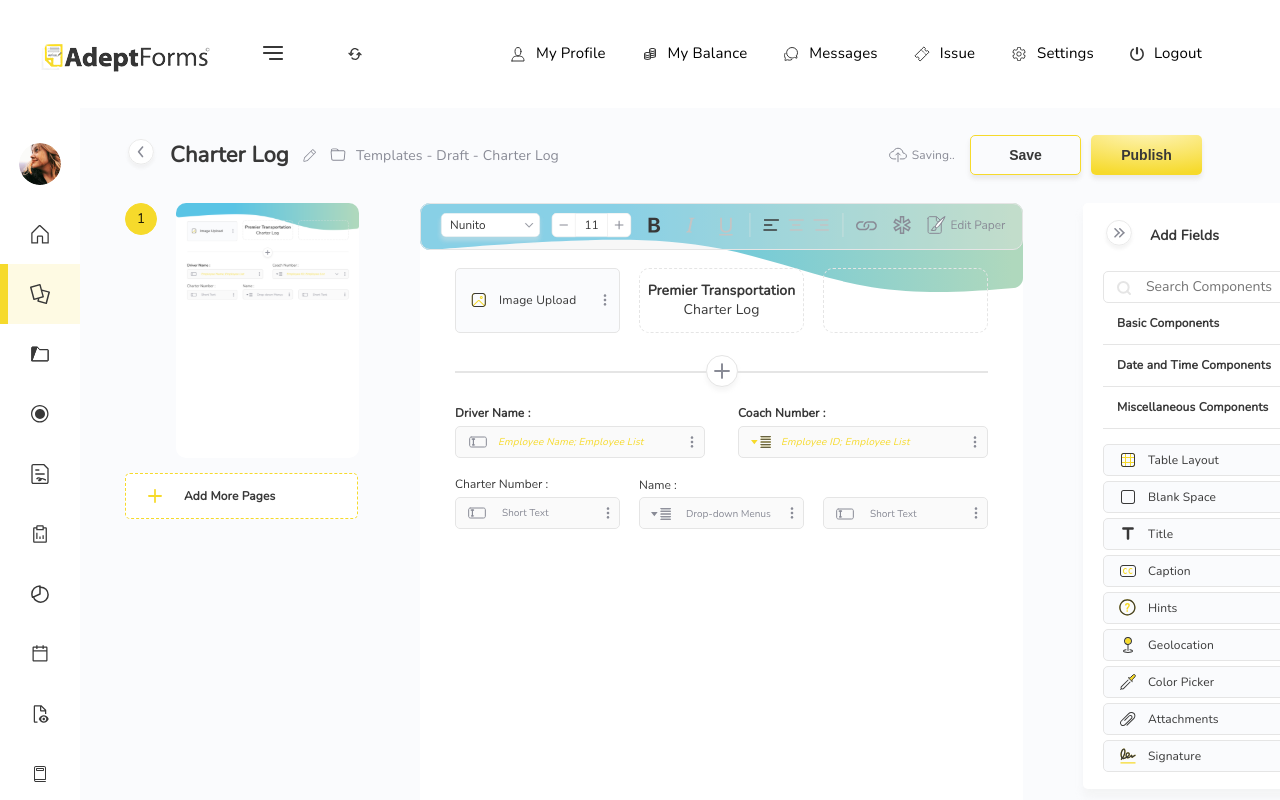
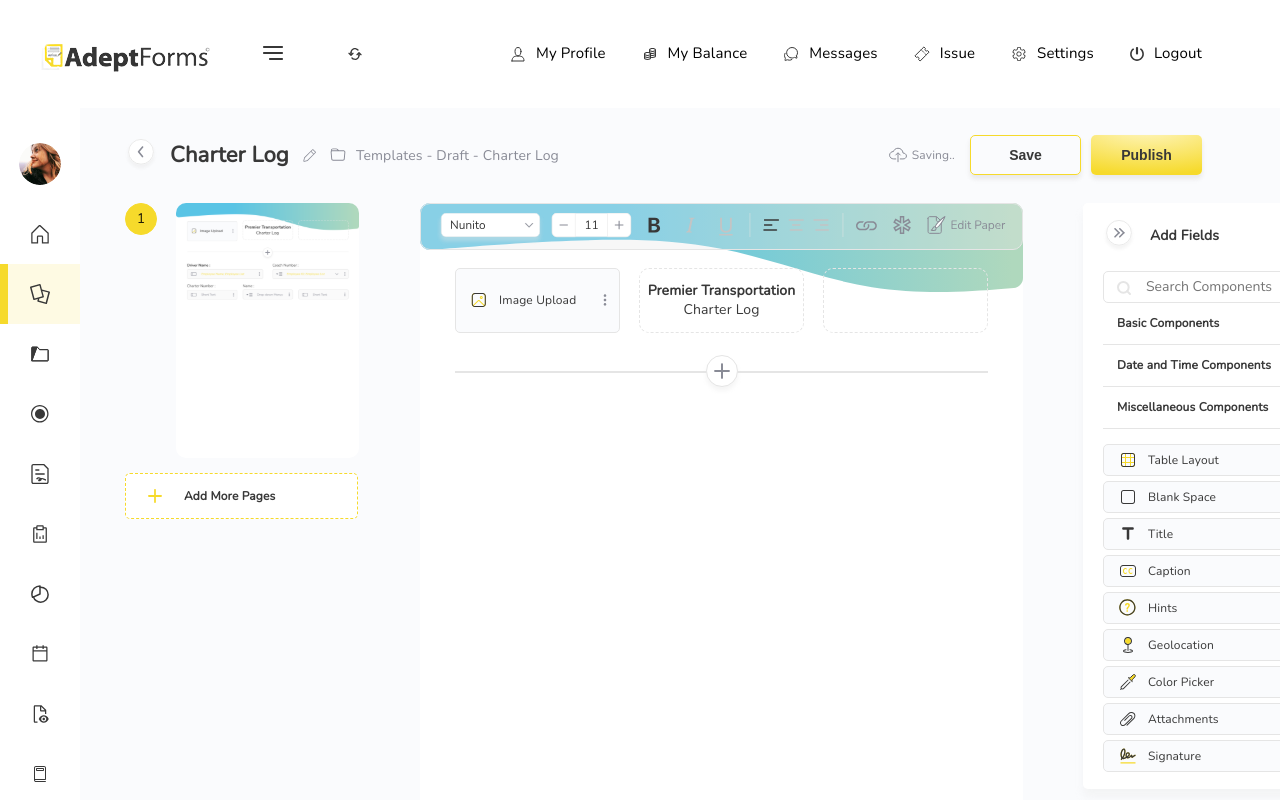
Before and after one commit to Fathoni17/test-giv, a React (Create React App) app: page / in a window 1280 px wide. Shown: the top 800 px of the page. Built offline with nearby package versions, Linux system fonts and the light colour scheme.

Commit message:
Update drag and drop

```diff
--- a/src/components/component-card.tsx
+++ b/src/components/component-card.tsx
@@ -12,11 +12,12 @@ export interface ComponentItemParams {
     label: string,
 }
 export const ComponentItem = ({id, Icon, label}: ComponentItemParams) => {
-    const [{ opacity }, drag] = useDrag(() => ({
+    const [{ opacity, isDragging }, drag] = useDrag(() => ({
         type: ItemType.COMPONENT_CARD,
         item: { id, Icon, label },
         collect: (monitor: DragSourceMonitor) => ({
             opacity: monitor.isDragging() ? 0.4 : 1,
+            isDragging: monitor.isDragging(),
         }),
     }))
 
@@ -25,7 +26,7 @@ export const ComponentItem = ({id, Icon, label}: ComponentItemParams) => {
 
     return (
         // eslint-disable-next-line jsx-a11y/aria-role
-        <div ref={drag} role='ComponentItem' style={{ opacity, cursor: 'move', }} id={id.toString()} className='component-item'>
+        <div ref={drag} role='ComponentItem' style={{ opacity, cursor: isDragging ? 'grabbing' : 'grab', }} id={id.toString()} className='component-item'>
             <img className='component-icon' src={Icon[key]} alt="" />
             <p className='component-label'>{label}</p>
             <img className='drg-icon' src={drg_ic} alt="drg-ic" />
--- a/src/components/component-category.tsx
+++ b/src/components/component-category.tsx
@@ -11,9 +11,9 @@ interface ComponentCategoryParams {
 export const ComponentCategory = ({title, expanded, onClickExpand, children}: ComponentCategoryParams) => {
     return (
         <div className={'component-category-wrapper'.concat(expanded ? ' selected': '')} >
-            <div className='header'>
+            <div className='header' onClick={() => {if (onClickExpand) onClickExpand()}} >
                 <p className='title'>{title}</p>
-                <img src={expand_ic} alt="expand-ic" onClick={() => {if (onClickExpand) onClickExpand()}} />
+                <img src={expand_ic} alt="expand-ic" />
             </div>
             <div className='component-list'>{children}</div>
         </div>
--- a/src/components/work-space.tsx
+++ b/src/components/work-space.tsx
@@ -4,9 +4,6 @@ import toolbar from '../assets/svg/toolbar/tool-bar.svg';
 import image_ic from '../assets/svg/components/image.svg';
 import more_ic from '../assets/svg/icons/more-opt.svg';
 import plus_ic from '../assets/svg/icons/plus-grey.svg';
-import component1 from '../assets/svg/components/1.svg';
-import component2 from '../assets/svg/components/2.svg';
-import component3 from '../assets/svg/components/3.svg';
 import input_field_ic from '../assets/svg/components/input-field.svg';
 import dropdown_ic from '../assets/svg/components/dropdown-menu.svg';
 import { ItemType, DragItem } from '../variables';
@@ -40,12 +37,12 @@ export const ComponentFieldView = ({ id, order }: {id: string, order: number}) =
         }),
     }))
 
-    if (id === 'table') {
-        const transform = `rotate(${isDragging ? '-2.16deg' : '0deg'});`;
     const cursor = isDragging ? 'grabbing' : 'grab';
+    switch (id) {
+        case 'table':
         return (
-            // eslint-disable-next-line jsx-a11y/aria-role
-            <div ref={drag} style={{ transform, cursor }} role='ComponentFieldView' className="component-table">
+                <div ref={drag} style={{ cursor }} className="component-wrapper">
+                    <div className="component-table">
                         <table>
                             <tr>
                                 <th>Table Title</th>
@@ -57,27 +54,128 @@ export const ComponentFieldView = ({ id, order }: {id: string, order: number}) =
                             </tr>
                         </table>
                     </div>
+                </div>
             )
-    } else return <></>
+        case 'short-text':
+            return (
+                <div ref={drag} style={{ cursor }} className="component-wrapper">
+                    <div className="title">Title :</div>
+                    <ComponentField className='s-component' icon={input_field_ic} text='Short Text' />
+                </div>
+            );
+        case 'drop-down':
+            return (
+                <div ref={drag} style={{ cursor }} className="component-wrapper">
+                    <div className="title">Title :</div>
+                    <ComponentField className='s-component' icon={dropdown_ic} text='Drop-down Menus' />
+                </div>
+            );
+        default:
+            break;
+        }
+        return <></>
     }
 
+export const PlaceHolder = ({ display, gridColumn }: { display: string, gridColumn?: string }) => {
+    return (
+        <div className="placeholder" style={{ display, gridColumn }}>
+            <p className="hint">Drop here to add section</p>
+        </div>
+    );
+}
 interface DropTragerProps {
-    children: any,
+    id: string,
+    componentList: ComponentDetail[],
+    onItemDrop: (id: string, componentDetail: ComponentDetail) => void,
 }
-export const DropComponentTarget = ({children}: DropTragerProps) => {
-    const [component, addComponent] = useState<ComponentDetail[]>([]);
+export const DropComponentTarget = ({id, componentList, onItemDrop}: DropTragerProps) => {
+    const hasTable = componentList.findIndex(item => item.id === 'table') !== -1;
+    const [{ isOver, moveOnly, canDrop }, drop] = useDrop(
+        () => ({
+            accept: [ItemType.COMPONENT_CARD, ItemType.COMPONENT_VIEW],
+            canDrop(_item: DragItem, monitor) {
+                const item: ComponentDetail = monitor.getItem();
+                if (item.id === 'table' && componentList.length > 0)
+                    return false;
+                if (hasTable)
+                    return false;
+
+                return true;
+            },
+            drop(_item: DragItem, monitor) {
+                const item: ComponentDetail = monitor.getItem();
+                console.log(1349, item)
+                if (monitor.getItemType() === ItemType.COMPONENT_CARD) {
+                    if ((item.id === 'short-text' ||
+                         item.id === 'drop-down')
+                        && componentList.length < 3) {
+                        onItemDrop(id, monitor.getItem());
+                    }
+                }
+                return undefined
+            },
+            collect: (monitor: DropTargetMonitor) => ({
+                isOver: monitor.isOver(),
+                moveOnly: monitor.getItemType() === ItemType.COMPONENT_VIEW,
+                canDrop: monitor.canDrop(),
+                isTable: monitor.getItem<ComponentDetail>()?.id ?? false,
+            }),
+        })
+    )
+
+    const display = isOver ? 'flex' : 'none';
+    return (
+        <div ref={drop} id={id} className={`component-container column-${(hasTable ? 1 : componentList.length) + (isOver && !moveOnly && componentList.length < 3? 1 : 0)}`} >
+            {componentList.map((item, idx) => {
+                return (
+                    <ComponentFieldView order={idx} id={item.id} />
+                )
+            })}
+            {isOver && !moveOnly && canDrop && componentList.length < 3?
+                <PlaceHolder display={display} />
+                : <></>
+            }
+        </div>
+    );
+}
+
+interface pagesComponentProps {
+    id: string,
+    components: ComponentDetail[]
+}
+
+export const Workspace = () => {
+    const [pagesComponent, setPageComponent] = useState<pagesComponentProps[]>([]);
+
+    const newComponent = (component: ComponentDetail) => {
+        const temp: pagesComponentProps = { id: `component-${pagesComponent.length}`, components: [component]}
+        const retList = pagesComponent;
+        retList.push(temp);
+        setPageComponent(retList);
+    }
+
+    const onItemDrop = (id: string, componentDetail: ComponentDetail) => {
+        const idx = pagesComponent.findIndex(item => item.id === id)
+        const tempComponents = pagesComponent[idx];
+        const tempRet = pagesComponent;
+
+        tempComponents.components.push(componentDetail);
+        tempRet[idx] = tempComponents;
+        setPageComponent(tempRet);
+    }
 
     const [{ isOver, moveOnly }, drop] = useDrop(
         () => ({
             accept: [ItemType.COMPONENT_CARD, ItemType.COMPONENT_VIEW],
             drop(_item: DragItem, monitor) {
                 const item: ComponentDetail = monitor.getItem();
-                console.log(1349, item)
                 if (monitor.getItemType() === ItemType.COMPONENT_CARD) {
-                    const temp = component;
-                    if (item.id === 'table' && temp.length < 4)
-                        temp.push(monitor.getItem());
-                    addComponent(temp);
+                    if ((item.id === 'table' ||
+                         item.id === 'short-text' ||
+                         item.id === 'drop-down')
+                        && pagesComponent.length < 5) {
+                        newComponent(monitor.getItem());
+                    }
                 }
                 return undefined
             },
@@ -89,28 +187,13 @@ export const DropComponentTarget = ({children}: DropTragerProps) => {
         })
     )
 
-    const opacity = isOver ? 1 : 0;
-    return (
-        <div ref={drop} className="drop-target">
-            {children}
-            {component.map((item, idx) => <ComponentFieldView order={idx} id={item.id} /> )
-            }
-            {isOver && !moveOnly ?
-                <div className="placeholder" style={{ opacity }}>
-                    <p className="hint">Drop here to add section</p>
-                </div> : <></>
-            }
-        </div>
-    );
-}
-
-export const Workspace = () => {
     return (
         <div className='workspace-wrapper'>
             <img className='workspace-header-bg' src={header_bg} alt="header-bg" />
             <div className='workspace-container'>
                 <img className='toolbar' src={toolbar} alt='toolbar-img' />
-                <DropComponentTarget>
+                <div className="drop-target">
+
                     <div className="header-item">
                         <div className="m-component component-field image-item">
                             <img src={image_ic} alt="imagecmp-ic" />
@@ -129,22 +212,18 @@ export const Workspace = () => {
                             <img src={plus_ic} alt="plus-ic" />
                         </div>
                     </div>
-                    <div className="component-container">
-                        <div className="component-wrapper">
-                            <div className="title">Driver Name :</div>
-                            <ComponentField className='s-component' icon={input_field_ic} text='Employee Name; Employee List' />
-                        </div>
-                        <div className="component-wrapper">
-                            <div className="title">Coach Number :</div>
-                            <ComponentField className='s-component' icon={dropdown_ic} text='Employee ID; Employee List' />
+                    {pagesComponent.map(item => {
+                        return (
+                            <DropComponentTarget id={item.id} componentList={item.components} onItemDrop={onItemDrop} />
+                            )
+                        })
+                    }
+                    <div ref={drop} className="component-container" style={{height: '100%'}}>
+                        {isOver && !moveOnly ?
+                            <PlaceHolder display={isOver ? 'flex' : 'none'} />:<></>
+                        }
                     </div>
                 </div>
-                    <div className="component-container">
-                        <img src={component1} alt="copy-component component-field" />
-                        <img src={component2} alt="copy-component component-field" />
-                        <img src={component3} alt="copy-component component-field" />
-                    </div>
-                </DropComponentTarget>
             </div>
         </div>
     )
--- a/src/style/app.css
+++ b/src/style/app.css
@@ -37,7 +37,7 @@ body {
     background: #FAFBFD;
 }
 .page-container {
-    width: calc(100vw - 80px);
+    width: calc(100% - 80px);
     flex: 1;
     flex-direction: column;
 }
--- a/src/style/component-category.css
+++ b/src/style/component-category.css
@@ -14,6 +14,7 @@
     align-items: center;
     justify-content: space-between;
     border-bottom: 1px solid #E5E5E5;
+    cursor: default;
 }
 .component-category-wrapper .header .title {
     font-family: Nunito;
--- a/src/style/title-bar.css
+++ b/src/style/title-bar.css
@@ -1,6 +1,6 @@
 .title-bar-container {
     height: 105px;
-    width: calc(100vw - 80px);
+    width: 100%;
     display: flex;
     flex-direction: row;
     justify-content: space-between;
--- a/src/style/workspace.css
+++ b/src/style/workspace.css
@@ -37,9 +37,10 @@
     height: 100%;
 }
 .drop-target .placeholder {
-    width: 530px;
-    height: 81px;
-    margin: 18px 35px 0;
+    width: 100%;
+    height: 100%;
+    max-height: 81px;
+    margin: 0;
     display: flex;
     align-items: flex-end;
 
@@ -53,7 +54,7 @@
     font-size: 12px;
     line-height: 16px;
     color: #898B96;
-    margin: 0 auto 7px 22px;
+    margin: 7px auto 7px 22px;
 }
 .workspace-wrapper .workspace-container .drop-target .header-item {
     display: flex;
@@ -62,8 +63,11 @@
 
     margin: 18px 35px 0;
 }
+.workspace-wrapper .workspace-container .drop-target .header-item div {
+    width: 165px;
+}
 .workspace-wrapper .workspace-container .drop-target .s-component {
-    width: 250px;
+    max-width: 250px;
     height: 32px;
     padding: 6px 5px 6px 12px;
 
@@ -78,8 +82,6 @@
     justify-content: center;
     align-items: center;
 
-
-    width: 165px;
     height: 65px;
 
     box-sizing: border-box;
@@ -122,10 +124,9 @@
     flex: 1;
 }
 .drop-target .component-field.s-component .label {
-    font-style: italic;
     font-size: 10px;
     line-height: 14px;
-    color: #F6DA2B;
+    color: #898B96;
 }
 
 .drop-target .component-container{
@@ -133,6 +134,7 @@
     flex-direction: row;
     justify-content: space-between;
     align-items: baseline;
+    flex-wrap: wrap;
 
     margin: 18px 35px 0;
 }
@@ -150,6 +152,20 @@
 
     color: #383838;
     margin: 0 0 5px;
+}
+.drop-target .component-container.column-1,
+.drop-target .component-container.column-2,
+.drop-target .component-container.column-3 {
+    display: grid;
+    grid-gap: 18px 18px;
+    grid-template-columns: minmax(100%, 1fr);
+    align-items: flex-end;
+}
+.drop-target .component-container.column-2 {
+    grid-template-columns: repeat(auto-fit, minmax(250px, 1fr));
+}
+.drop-target .component-container.column-3 {
+    grid-template-columns: repeat(auto-fit, minmax(165px, 1fr));
 }
 .workspace-wrapper .workspace-container .drop-target .spacer {
     position: relative;
@@ -183,17 +199,19 @@
 
 .drop-target .component-table {
     display: flex;
-    margin: 18px 35px 0;
     width: 530px;
     height: 84px;
 }
 .drop-target .component-table table {
     border-collapse: collapse;
     padding: 0;
-    margin: 0;
+    margin: 18px 0 0;
     width: 100%;
     border-radius: 5px;
     overflow: hidden;
+}
+.drop-target .component-table table:first-child {
+    margin: 0;
 }
 .drop-target .component-table tr,
 .drop-target .component-table th,
```
Lines whose indentation alone changed are shown as unchanged.
